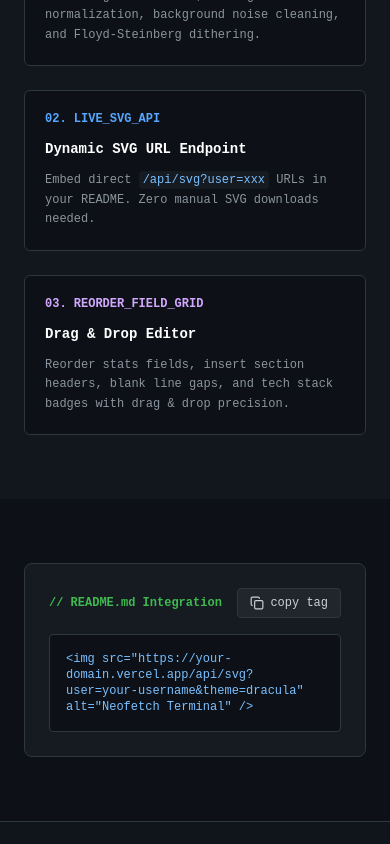
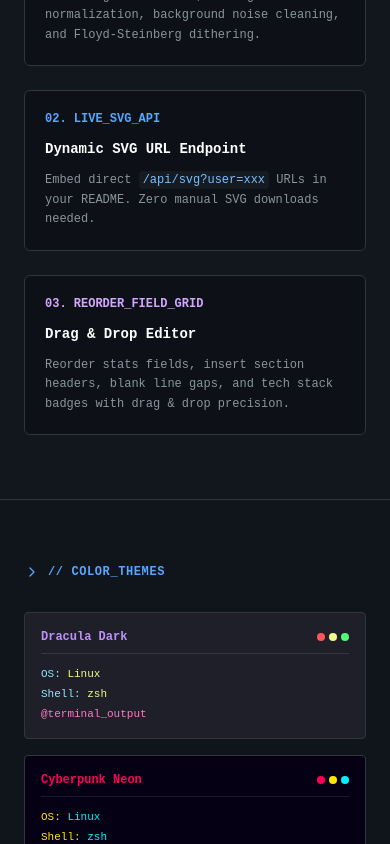
Before and after one commit to yigitardakidiman/gitfetch-readme-generator, a Next.js app: page / in a window 390 px wide. Shown: the part 1156-2000 px from the top of the page. Built offline with nearby package versions, Linux system fonts and the light colour scheme.

Commit message:
feat: implement landing page with responsive hero and features sections

```diff
--- a/app/page.jsx
+++ b/app/page.jsx
@@ -7,14 +7,6 @@ import { COLOR_THEMES } from '@/lib/presets';
 import LetterGlitch from '@/components/LetterGlitch';
 
 export default function LandingPage() {
-  const [copied, setCopied] = useState(false);
-
-  const handleCopyApi = () => {
-    navigator.clipboard.writeText('<img src="https://your-domain.vercel.app/api/svg?user=username&theme=dracula" alt="Neofetch Terminal" />');
-    setCopied(true);
-    setTimeout(() => setCopied(false), 2000);
-  };
-
   const handleScrollToSection = (e, id) => {
     e.preventDefault();
     const target = document.getElementById(id);
@@ -37,7 +29,6 @@ export default function LandingPage() {
 
           <div className="hidden md:flex items-center gap-6 text-xs text-[#8b949e]">
             <a href="#features" onClick={(e) => handleScrollToSection(e, 'features')} className="hover:text-[#58a6ff] transition-colors">/features</a>
-            <a href="#live-api" onClick={(e) => handleScrollToSection(e, 'live-api')} className="hover:text-[#58a6ff] transition-colors">/live-api</a>
             <a href="#themes" onClick={(e) => handleScrollToSection(e, 'themes')} className="hover:text-[#58a6ff] transition-colors">/themes</a>
             <a href="#faq" onClick={(e) => handleScrollToSection(e, 'faq')} className="hover:text-[#58a6ff] transition-colors">/faq</a>
           </div>
@@ -156,27 +147,6 @@ export default function LandingPage() {
         </div>
       </section>
 
-      {/* Live SVG Integration Code Block */}
-      <section id="live-api" className="py-16 px-6 max-w-5xl mx-auto w-full">
-        <div className="bg-[#161b22] border border-[#30363d] rounded-lg p-6 flex flex-col gap-4">
-          <div className="flex justify-between items-center">
-            <span className="text-xs font-bold text-[#3fb950] font-mono">// README.md Integration</span>
-            <button
-              type="button"
-              onClick={handleCopyApi}
-              className="bg-[#21262d] hover:bg-[#30363d] text-xs text-[#c9d1d9] px-3 py-1.5 rounded border border-[#30363d] flex items-center gap-1.5 transition-all"
-            >
-              {copied ? <Check className="w-3.5 h-3.5 text-[#3fb950]" /> : <Copy className="w-3.5 h-3.5" />}
-              <span>{copied ? 'copied!' : 'copy tag'}</span>
-            </button>
-          </div>
-
-          <div className="bg-[#0d1117] p-4 rounded border border-[#30363d] font-mono text-xs text-[#79c0ff] overflow-x-auto select-all">
-            {`<img src="https://your-domain.vercel.app/api/svg?user=your-username&theme=dracula" alt="Neofetch Terminal" />`}
-          </div>
-        </div>
-      </section>
-
       {/* Themes Section */}
       <section id="themes" className="py-16 px-6 bg-[#161b22]/40 border-t border-[#30363d]">
         <div className="max-w-5xl mx-auto flex flex-col gap-8">
```
